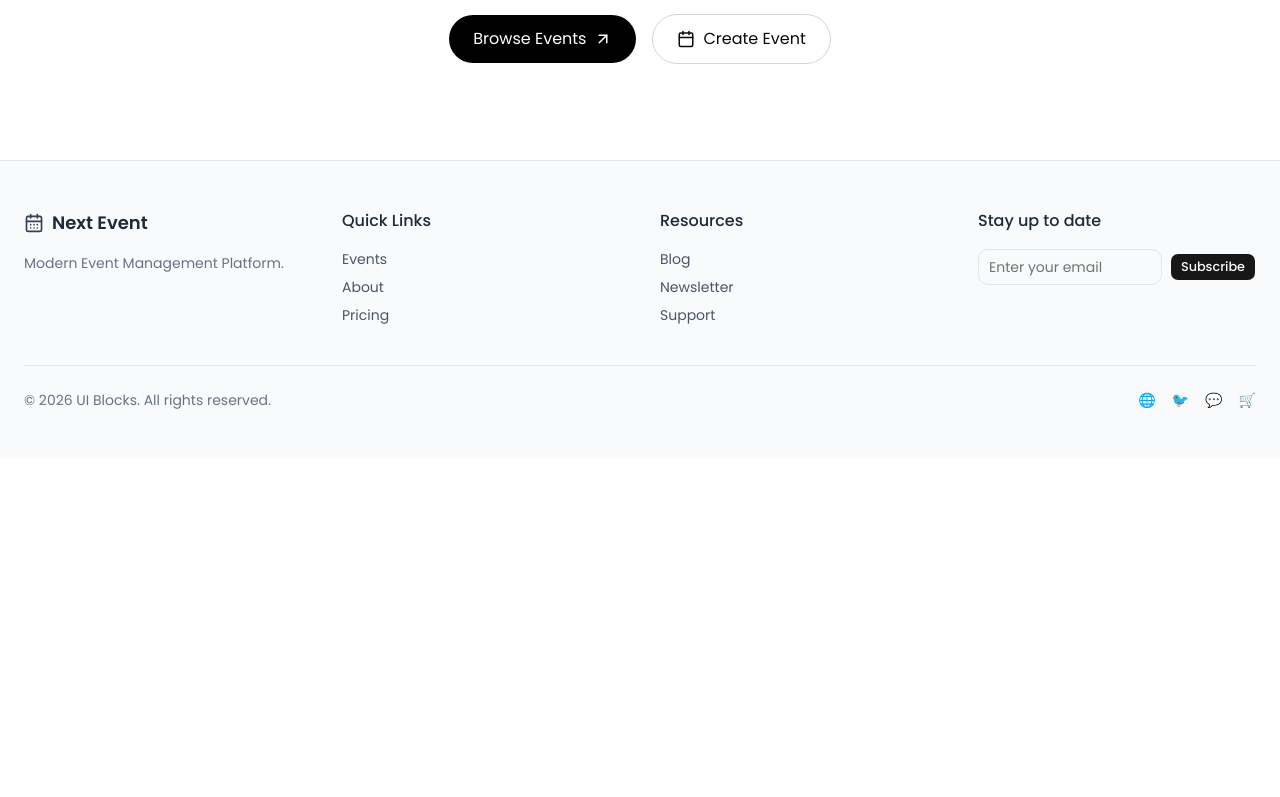
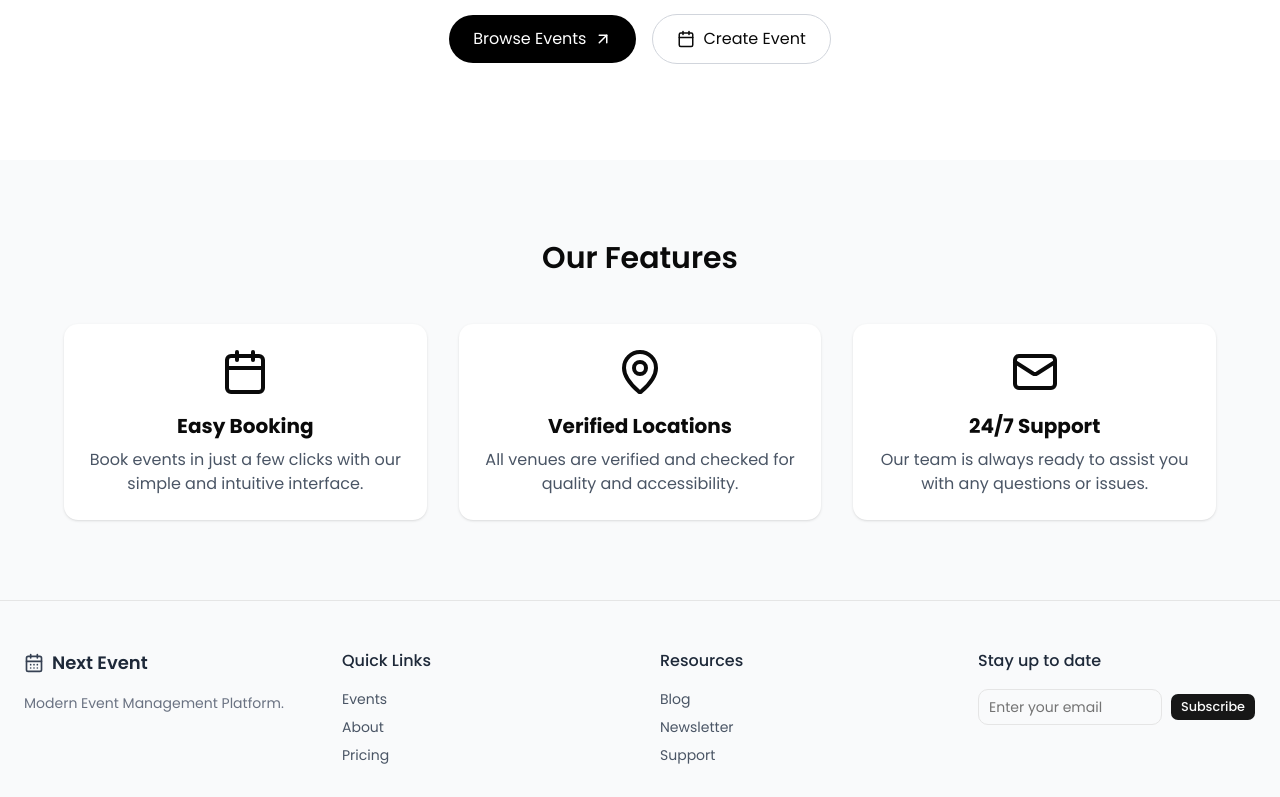
Before and after one commit to rakeebhasan09/next-event-by-ts, a Next.js app: page / in a window 1280 px wide. Shown: the part 495-1292 px from the top of the page. Before the commit the page ends 953 px from the top, so only its background shows below. Built offline with nearby package versions, Linux system fonts and the light colour scheme.

Commit message:
Service section has been added.

```diff
--- a/src/app/page.tsx
+++ b/src/app/page.tsx
@@ -1,9 +1,11 @@
 import HeroSection from "@/components/pages/home/HeroSection";
+import { ServiceSection } from "@/components/pages/home/ServiceSection";
 
 export default function Home() {
 	return (
 		<div>
 			<HeroSection />
+			<ServiceSection />
 		</div>
 	);
 }
--- /dev/null
+++ b/src/components/pages/home/ServiceSection.tsx
@@ -0,0 +1,39 @@
+import { Calendar, Mail, MapPin } from "lucide-react";
+
+export const ServiceSection = () => {
+	return (
+		<section className="px-8 py-20 bg-gray-50">
+			<h2 className="text-3xl font-semibold mb-12 text-center">
+				Our Features
+			</h2>
+			<div className="grid md:grid-cols-3 gap-8 max-w-6xl mx-auto">
+				<div className="flex flex-col items-center p-6 rounded-xl shadow hover:shadow-lg transition bg-white">
+					<Calendar size={48} className="mb-4" />
+					<h3 className="text-xl font-bold mb-2">Easy Booking</h3>
+					<p className="text-gray-600 text-center">
+						Book events in just a few clicks with our simple and
+						intuitive interface.
+					</p>
+				</div>
+				<div className="flex flex-col items-center p-6 rounded-xl shadow hover:shadow-lg transition bg-white">
+					<MapPin size={48} className="mb-4" />
+					<h3 className="text-xl font-bold mb-2">
+						Verified Locations
+					</h3>
+					<p className="text-gray-600 text-center">
+						All venues are verified and checked for quality and
+						accessibility.
+					</p>
+				</div>
+				<div className="flex flex-col items-center p-6 rounded-xl shadow hover:shadow-lg transition bg-white">
+					<Mail size={48} className="mb-4" />
+					<h3 className="text-xl font-bold mb-2">24/7 Support</h3>
+					<p className="text-gray-600 text-center">
+						Our team is always ready to assist you with any
+						questions or issues.
+					</p>
+				</div>
+			</div>
+		</section>
+	);
+};
```
